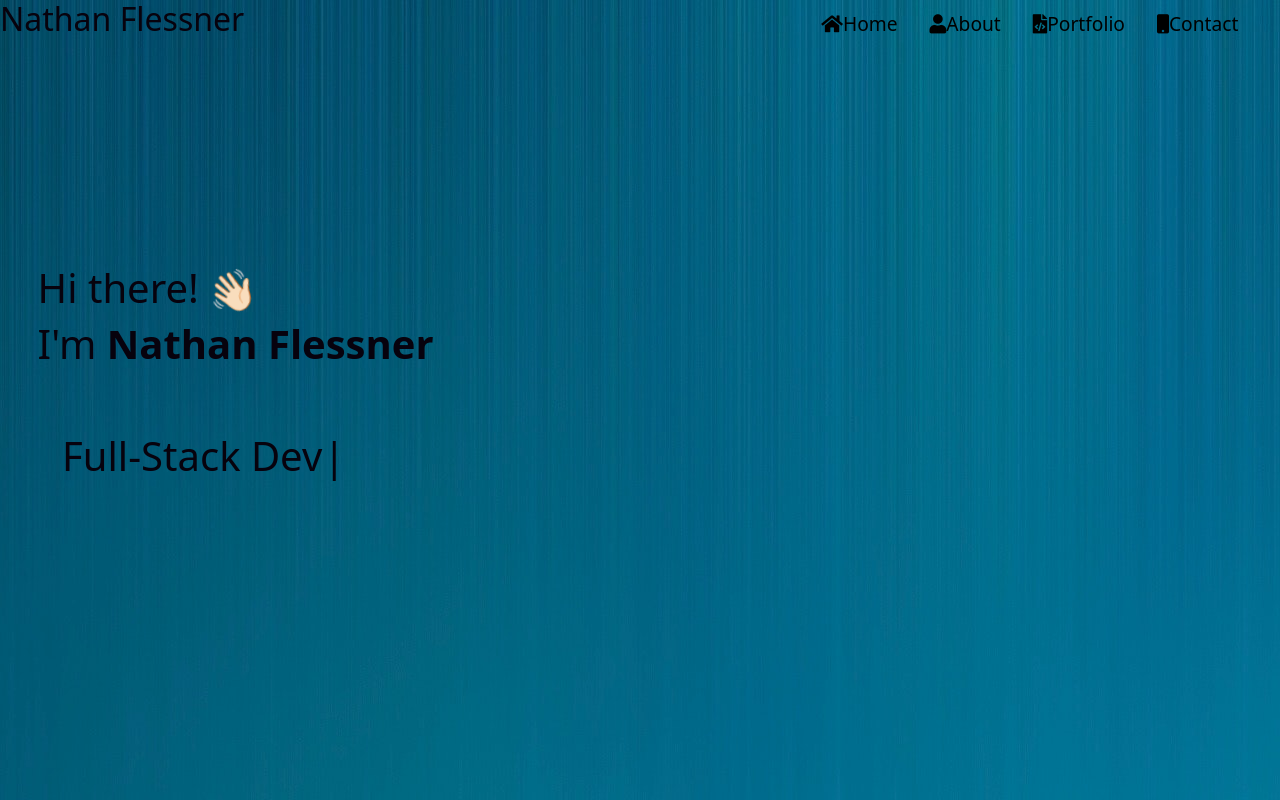
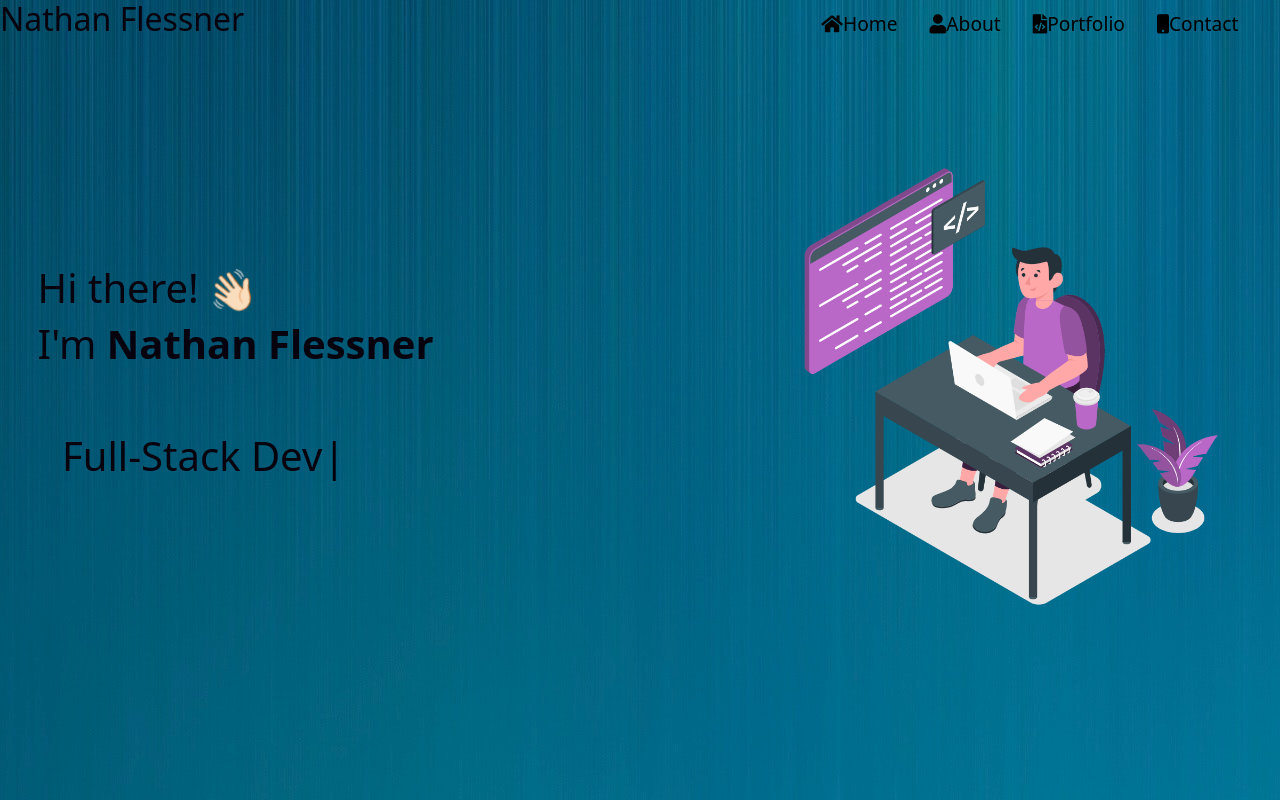
Before and after one commit to SirNathanJF/this-is-nate, a React (Create React App) app: page / in a window 1280 px wide. Built offline with nearby package versions, Linux system fonts and the light colour scheme.

Commit message:
added more styling to home page and created home2 page

```diff
--- a/src/components/views/Home.js
+++ b/src/components/views/Home.js
@@ -1,6 +1,8 @@
 import React from 'react';
 import { Container, Row, Col } from "react-bootstrap";
 import Typewrite from './Typewrite'
+import headshot from "../../Assets/headshot.jpg"
+import coder from '../../Assets/coder.svg'
 
 export default function Home() {
   return (
@@ -22,7 +24,11 @@ export default function Home() {
               </div>
           </Col>
         </Row>
+
       </Container>
+      <Col md={5} style={{ paddingBottom: 20 }}>
+              <img src={coder} alt="coder at desk" className="img-fluid"/>
+            </Col>
     </section>
   )
 }
--- a/src/components/views/Typewrite.js
+++ b/src/components/views/Typewrite.js
@@ -9,7 +9,7 @@ function Typewrite() {
           "Full-Stack Developer",
           "Github Guru",
           "React Developer",
-          "Open Source Contributor",
+          "C++ Beginner",
         ],
         autoStart: true,
         loop: true,
--- a/src/index.css
+++ b/src/index.css
@@ -12,6 +12,11 @@ nav {
   display: inline-flex;
   justify-content: flex-end;
   align-items: flex-end;
+}
+
+.img-fluid {
+  align-items: flex-end;
+  justify-content: flex-end;
 }
 
 .name {
@@ -36,6 +41,7 @@ body {
   justify-content: flex-start;
 }
 .home-body {
+  width: 100vw;
   height: 100vh;
   display: flex;
   justify-content: center;
```
Also changed, not shown: src/Assets/coder.svg (added), src/Assets/headshot.jpg (added), src/components/views/Home2.js (added).
